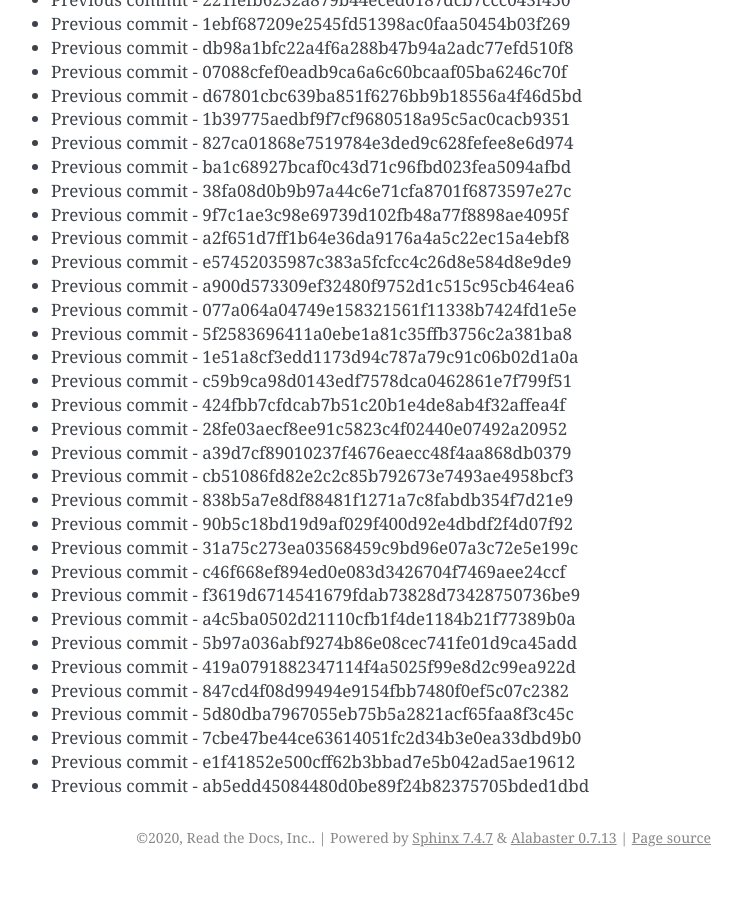
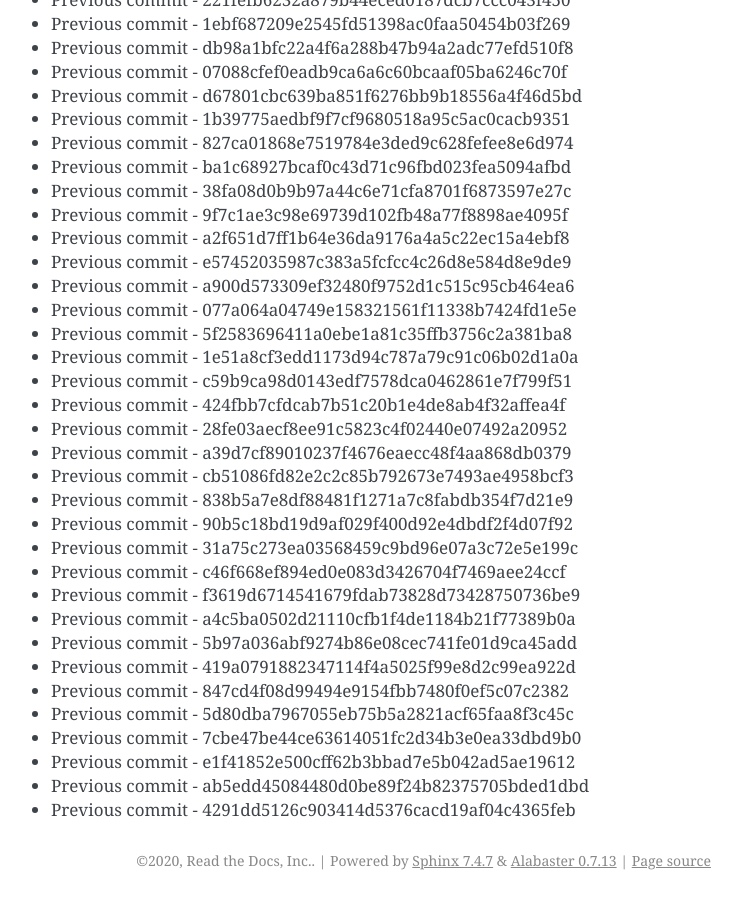
Before and after one commit to readthedocs/rtd-git-stresstest, a Sphinx documentation site: the page built from docs/updates.rst, in a window 1280 px wide and 900 px high, scrolled down 34756 px. Shown: the whole window, without its empty margins (399-1141 px from the left). Built offline with Sphinx 7.4.7, drawn with Linux system fonts in a browser that asks for light colours; before the commit the page ends 35633 px from its top, so only the background shows below that.

Commit message:
Generating commit from previous: 4291dd5126c903414d5376cacd19af04c4365feb

```diff
--- a/docs/updates.rst
+++ b/docs/updates.rst
@@ -1492,3 +1492,4 @@ It can be tested for any performance characteristics.
 * Previous commit - 7cbe47be44ce63614051fc2d34b3e0ea33dbd9b0
 * Previous commit - e1f41852e500cff62b3bbad7e5b042ad5ae19612
 * Previous commit - ab5edd45084480d0be89f24b82375705bded1dbd
+* Previous commit - 4291dd5126c903414d5376cacd19af04c4365feb
```
